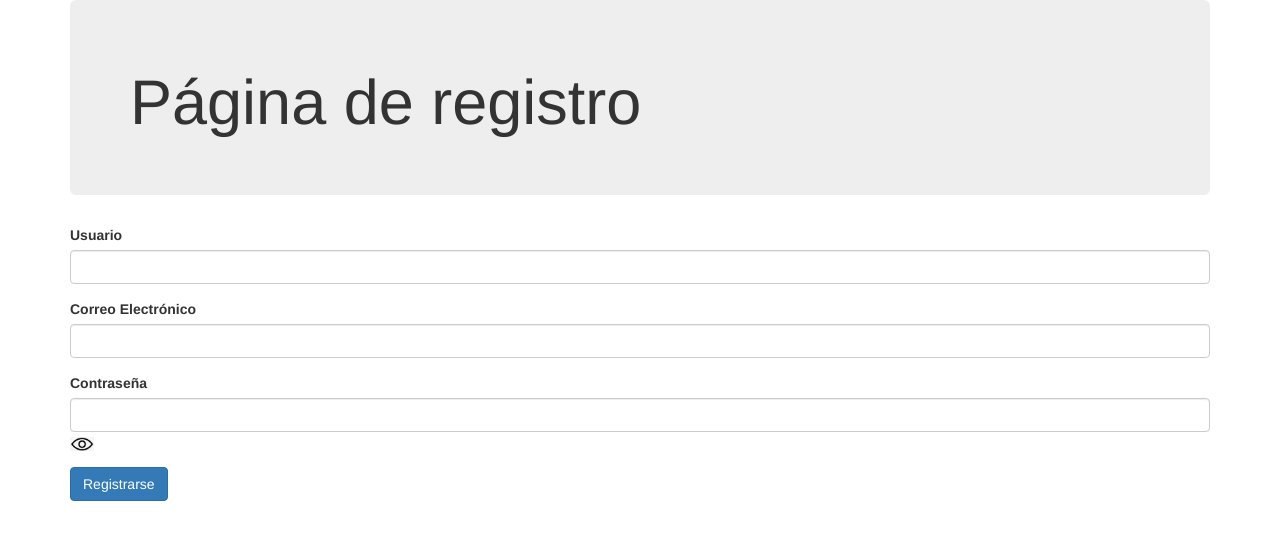
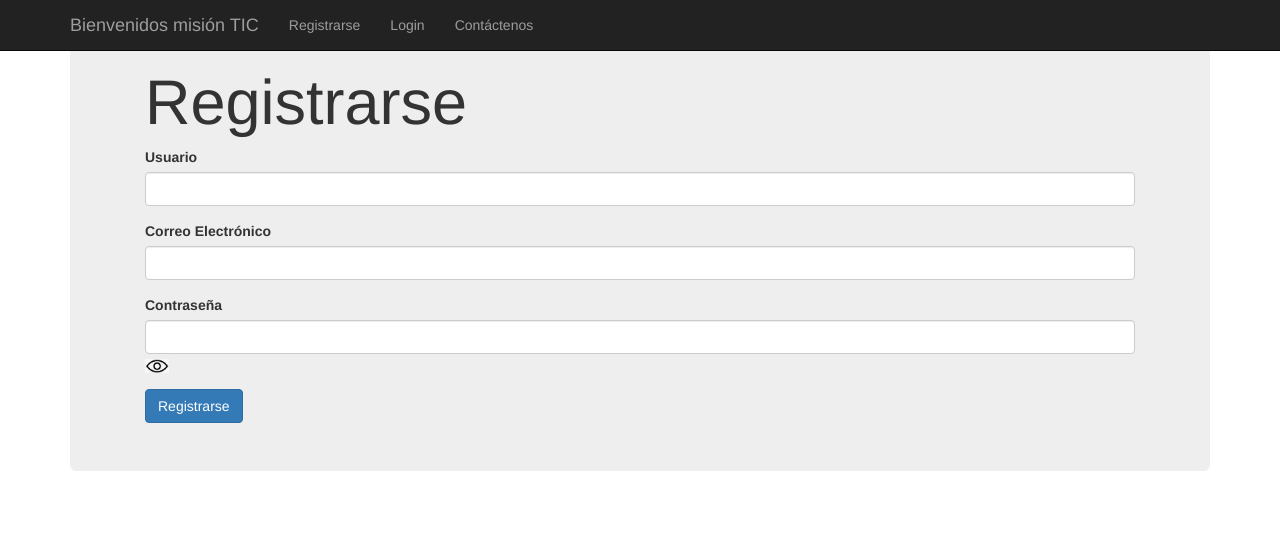
Before and after one commit to karenqg/sesion12, a Flask app: page /register in a window 1280 px wide. Shown: the top 540 px of the page. Run offline with Flask 2, Linux system fonts and the light colour scheme; some libraries are stand-ins or nearby versions.

Commit message:
Sesion 14

```diff
--- a/app.py
+++ b/app.py
@@ -1,8 +1,10 @@
 from flask import Flask, render_template,request,flash
+from formulario import Contactenos
 
 import utils
 import os #Agregue la libreria os
 import yagmail as yagmail
+
 app = Flask(__name__)
 
 #Ocurrio un eror: The session is unavailable because no secret key was set.
@@ -14,7 +16,7 @@ app.secret_key = os.urandom(24)
 
 @app.route('/')
 def hello_world():
-    return render_template('register.html')
+    return render_template('index.html')
 
 @app.route('/home/')
 def myHome():
@@ -24,9 +26,11 @@ def myHome():
 def login():
     return render_template('login.html')
 
-#@app.route('/contactenos/<string:username>')
-#def contact(username):
-#    return render_template('contactenos.html', username=username)
+@app.route('/contactenos')
+def contactus():
+    formulario = Contactenos()
+    return render_template('contactenos.html',titulo='Contactenos', form= formulario)
+
 @app.route('/register', methods=('GET','POST'))
 def register():
     try:
--- /dev/null
+++ b/templates/_navbar.html
@@ -0,0 +1,20 @@
+ <nav class="navbar navbar-inverse navbar-fixed-top">
+      <div class="container">
+        <div class="navbar-header">
+          <button type="button" class="navbar-toggle collapsed" data-toggle="collapse" data-target="#navbar" aria-expanded="false" aria-controls="navbar">
+            <span class="sr-only">Toggle navigation</span>
+            <span class="icon-bar"></span>
+            <span class="icon-bar"></span>
+            <span class="icon-bar"></span>
+          </button>
+          <a class="navbar-brand" href="/">Bienvenidos misión TIC</a>
+        </div>
+        <div id="navbar" class="collapse navbar-collapse">
+          <ul class="nav navbar-nav">
+            <li><a href="/register">Registrarse</a></li>
+            <li><a href="/login">Login</a></li>
+            <li><a href="/contactenos">Contáctenos</a></li>
+          </ul>
+        </div><!--/.nav-collapse -->
+      </div>
+    </nav>
--- a/templates/index.html
+++ b/templates/index.html
@@ -13,33 +13,11 @@
 
     </head>
     <body>
+        {% include '_navbar.html' %}
         <div class="container">
-            <header>
-                <div class="jumbotron">
-                    <h1>
-                        Página de registro
-                    </h1>
-                </div>
-            </header>
-            <section>
-                <form name="formulario" method="post"  action="{{ url_for('register') }}">
-                    <div class="form-group">
-                        <label for="usuario">Usuario</label>
-                        <input class="form-control" name="usuario" id="usuario" >
-                    </div>
-                    <div class="form-group">
-                        <label for="email">Correo Electrónico</label>
-                        <input class="form-control" name="email" id="email" >
-                    </div>
+          {%block body%}
 
-                    <div class="form-group">
-                        <label for="password">Contraseña</label>
-                        <input type="password" class="form-control"  name="password" id="password" >
-                        <img src="../static/images/show_pwd.PNG" onmouseover="mostrarPassword()" onmouseout="ocultarPassword()">
-                    </div>
-                    <input class="btn btn-primary" type="submit" value="Registrarse">
-                </form>
-            </section>
+          {% endblock %}
         </div>
     </body>
 </html>
--- a/templates/register.html
+++ b/templates/register.html
@@ -1,27 +1,10 @@
-<!DOCTYPE html>
-<html lang="en">
-    <head>
-        <meta charset="UTF-8">
-        <title>Este es el registro</title>
+{% extends 'index.html' %}
 
-        <script src="https://ajax.googleapis.com/ajax/libs/jquery/1.12.4/jquery.min.js"></script>
+{%block body%}
 
-        <link rel="stylesheet" href="https://maxcdn.bootstrapcdn.com/bootstrap/3.3.7/css/bootstrap.min.css";/>
-
-        <script src="{{url_for('static',filename='js/validacion.js')}}"></script>
-        <link rel="stylesheet" type="text/css" href="{{ url_for('static', filename='css/estilos.css') }}"/>
-
-    </head>
-    <body>
+    <section class="jumbotron">
         <div class="container">
-            <header>
-                <div class="jumbotron">
-                    <h1>
-                        Página de registro
-                    </h1>
-                </div>
-            </header>
-
+            <h1  class="display-3">Registrarse</h1>
             <section class="content">
                 {% for message in get_flashed_messages()%}
                     <div class="flash">{{ message}}</div>
@@ -46,6 +29,8 @@
                     <input class="btn btn-primary" type="submit" value="Registrarse">
                 </form>
             </section>
-        </div>
-    </body>
-</html>
+
+     </div>
+    </section>
+
+{% endblock %}
--- a/utils.py
+++ b/utils.py
@@ -10,7 +10,6 @@ REQ_ACTIVATE = 'REQ_ACTIVATE'
 REQ_FORGOT = 'REQ_FORGOT'
 U_UNCONFIRMED = 'UNCONFIRMED'
 U_CONFIRMED = 'CONFIRMED'
-
 
 def isEmailValid(email):
     is_valid = validate_email(email)
```
Also changed, not shown: formulario.py (added, +12 -0 lines), templates/contactenos.html (+31 -10 lines), templates/login.html (+8 -15 lines).
